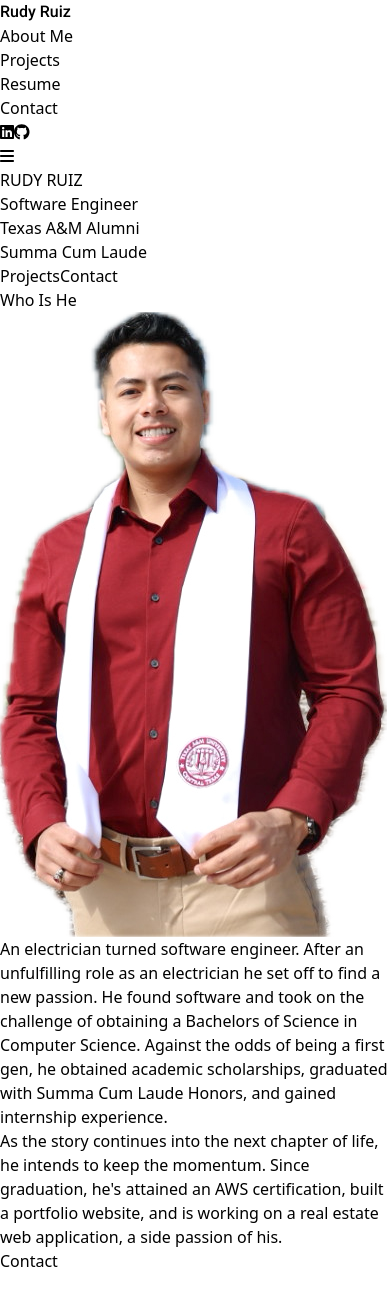
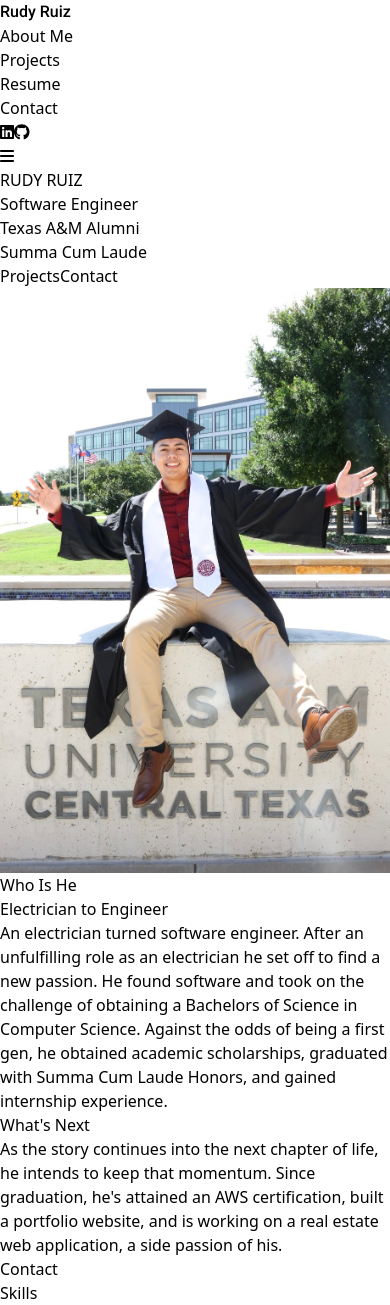
Before and after one commit to rudyruiz01/rudyruiz, a React (Vite) app: page / in a window 390 px wide. Before the commit the page ends 1273 px from the top, so only its background shows below. Built offline with nearby package versions, Linux system fonts and the light colour scheme.

Commit message:
Updated about me photo. Adjusted about me styling. Set nav bar to gray.

```diff
--- a/src/App.jsx
+++ b/src/App.jsx
@@ -1,6 +1,7 @@
 import AboutMe from "./components/AboutMe"
 import HeroSection from "./components/HeroSection"
 import Navbar from "./components/Navbar"
+import Skills from "./components/Skills"
 
 
 const App = () => {
@@ -9,6 +10,7 @@ const App = () => {
       <Navbar/>
       <HeroSection/>
       <AboutMe/>
+      <Skills/>
     </div>
   )
 }
--- a/src/components/AboutMe.jsx
+++ b/src/components/AboutMe.jsx
@@ -1,23 +1,29 @@
-import hero from '../assets/hero.PNG';
+import about from '../assets/about.jpeg';
 
 const AboutMe = () => {
   return (
-    <div className="w-full h-[500px] px-2 flex flex-col bg-black lg:h-[580px]overflow-hidden">
-      <div className="text-slate-200 text-2xl mt-4 pr-2 self-center shadow-[15px_15px_0px_0px_rgba(153,27,27,1)] sm:text-3xl">
-        <h2 className="w-fit">Who Is He</h2>
-      </div>
+    <div className="w-full h-[500px] px-2 flex flex-row bg-gray-900 lg:h-[580px] overflow-hidden">
       <div className="sm:flex flex-row text-sm max-h-max overflow-hidden">
-        <div className="hidden sm:flex sm:w-1/3 justify-center">
-          <img src={hero} alt="" className="max-h-full"/>
+        <div className="hidden sm:flex sm:w-2/5 justify-center py-8">
+          <img src={about} alt="" className="object-contain"/>
         </div>
-        <div className="text-slate-200 flex flex-col sm:w-2/3 sm:pl-12 sm:pt-12">
-          <p className="mb-5">
+        <div className="text-slate-200 flex flex-col sm:w-3/5 sm:pl-12 sm:pt-10">
+          <h2 className="text-slate-200 text-2xl w-fit pr-2 mb-5 sm:text-4xl  shadow-[15px_10px_0px_0px_rgba(153,27,27,1)]">
+            Who Is He
+          </h2>
+          <h3 className="text-lg font-medium">
+            Electrician to Engineer
+          </h3>
+          <p className="mb-3 md:text-xl">
           An electrician turned software engineer. After an unfulfilling role as an electrician he set off to find a new passion. He found software and took on the challenge of obtaining a Bachelors of Science in Computer Science. Against the odds of being a first gen, he obtained academic scholarships, graduated with Summa Cum Laude Honors, and gained internship experience.
           </p>
-          <p className="pb-3">
-            As the story continues into the next chapter of life, he intends to keep the momentum. Since graduation, he's attained an AWS certification, built a portfolio website, and is working on a real estate web application, a side passion of his.
+          <h3 className="text-lg font-medium">
+            What's Next
+          </h3>
+          <p className="pb-1 md:text-xl">
+            As the story continues into the next chapter of life, he intends to keep that momentum. Since graduation, he's attained an AWS certification, built a portfolio website, and is working on a real estate web application, a side passion of his.
           </p>
-          <div>
+          <div className="pt-4">
             <button className="text-md w-full text-red-700 font-semibold tracking-wider bg-slate-200 border-2 border-red-800 rounded-md py-3 md:w-1/2 md:text-xl">
               Contact
             </button>
--- a/src/components/HeroSection.jsx
+++ b/src/components/HeroSection.jsx
@@ -2,8 +2,8 @@ import hero from '../assets/hero.jpeg';
 
 const HeroSection = () => {
   return (
-    <header className="w-full h-[500px] px-2 bg-[url('./assets/hero-mobile.jpeg')] sm:bg-[url('./assets/hero.jpeg')] bg-top bg-cover bg-no-repeat lg:bg-center lg:h-[580px] overflow-hidden">
-      <div className="w-full h-full pl-2 md:pl-12 lg:pl-18 text-center">
+    <header className="w-full h-[500px] px-2 bg-[url('./assets/hero-mobile.jpeg')] sm:bg-[url('./assets/hero.jpeg')] bg-top bg-cover bg-no-repeat lg:h-[580px] overflow-hidden">
+      <div className="w-full h-full pl-2 md:pl-12 lg:pl-32 text-center">
         <h1 className="text-red-800 text-5xl tracking-widest font-bold bg-clip-text pt-6 text-center md:text-left lg:pt-24 sm:text-6xl md:text-7xl lg:text-8xl">
           RUDY RUIZ
         </h1>
--- a/src/components/Navbar.jsx
+++ b/src/components/Navbar.jsx
@@ -12,7 +12,7 @@ const Navbar = () => {
   }
 
   return (
-    <nav className="sticky top-0 z-50 backdrop-blur-3xl bg-black opacity-85 text-slate-200">
+    <nav className="sticky top-0 z-50 backdrop-blur-3xl bg-gray-900 opacity-85 text-slate-200">
       <div className="px-4 py-3 max-w-screen-xl mx-auto">
         <div className="flex items-center justify-between">
           <div className="roboto-medium tracking-[.2rem]">
@@ -28,10 +28,10 @@ const Navbar = () => {
           </ul>
           {/* Social Links */}
           <div className="hidden md:flex justify-center items-center">
-            <a href="#">
+            <a href="https://www.linkedin.com/in/rudyruiz007/">
               <FontAwesomeIcon icon={faLinkedin} className='w-6 h-6 mr-3'/>
             </a>
-            <a href="#">
+            <a href="https://github.com/rudyruiz01">
               <FontAwesomeIcon icon={faGithub} className='w-6 h-6'/>
             </a>
           </div>
@@ -52,10 +52,10 @@ const Navbar = () => {
                 </li>
               ))}
             </ul>
-            <a href="#">
+            <a href="https://www.linkedin.com/in/rudyruiz007/">
               <FontAwesomeIcon icon={faLinkedin} className='w-6 h-6 mr-3 py-4'/>
             </a>
-            <a href="#">
+            <a href="https://github.com/rudyruiz01">
               <FontAwesomeIcon icon={faGithub} className='w-6 h-6 py-4'/>
             </a>
           </div>
--- /dev/null
+++ b/src/components/Skills.jsx
@@ -0,0 +1,9 @@
+
+
+const Skills = () => {
+  return (
+    <div className="text-white">Skills</div>
+  )
+}
+
+export default Skills
```
Also changed, not shown: src/assets/about.jpeg (added).
